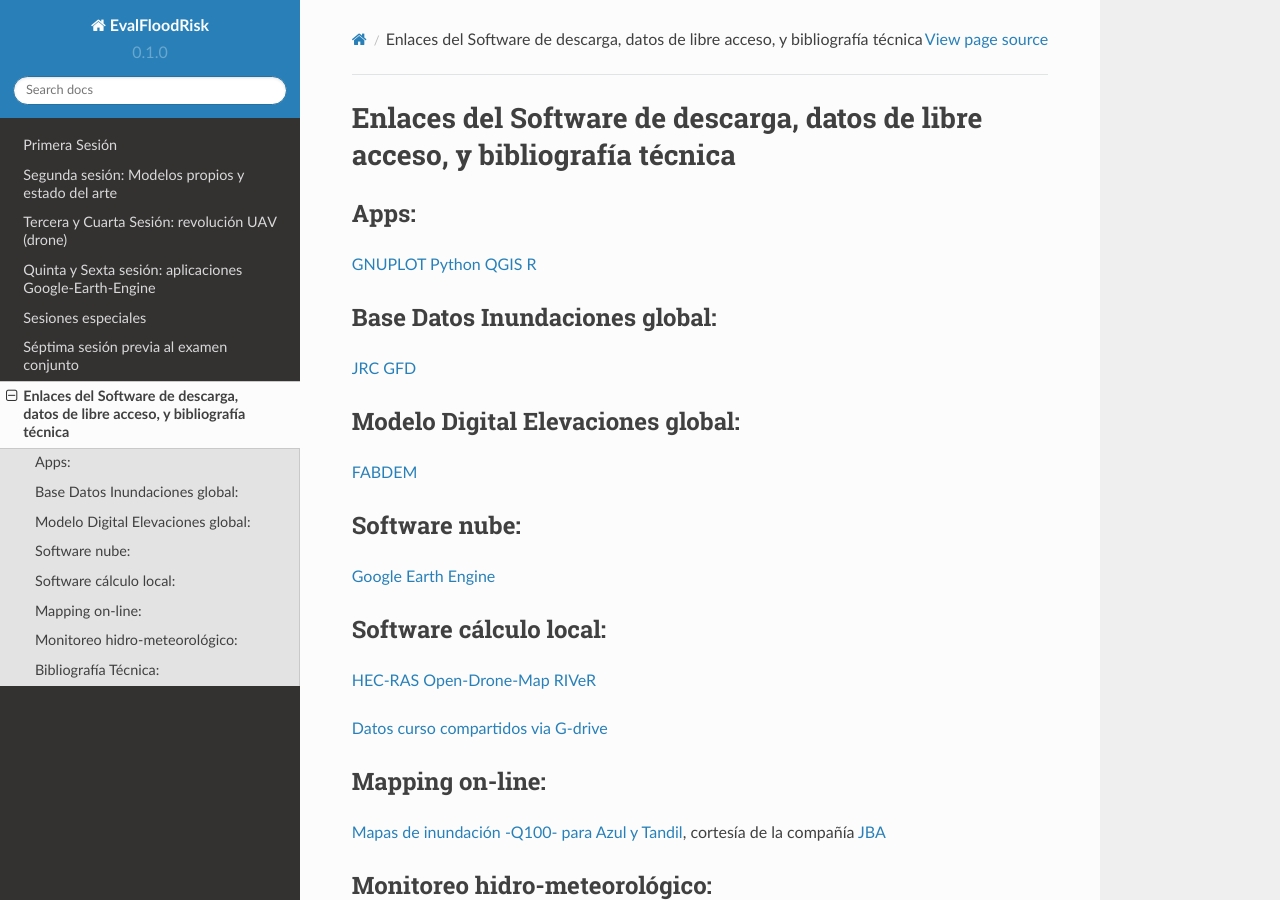
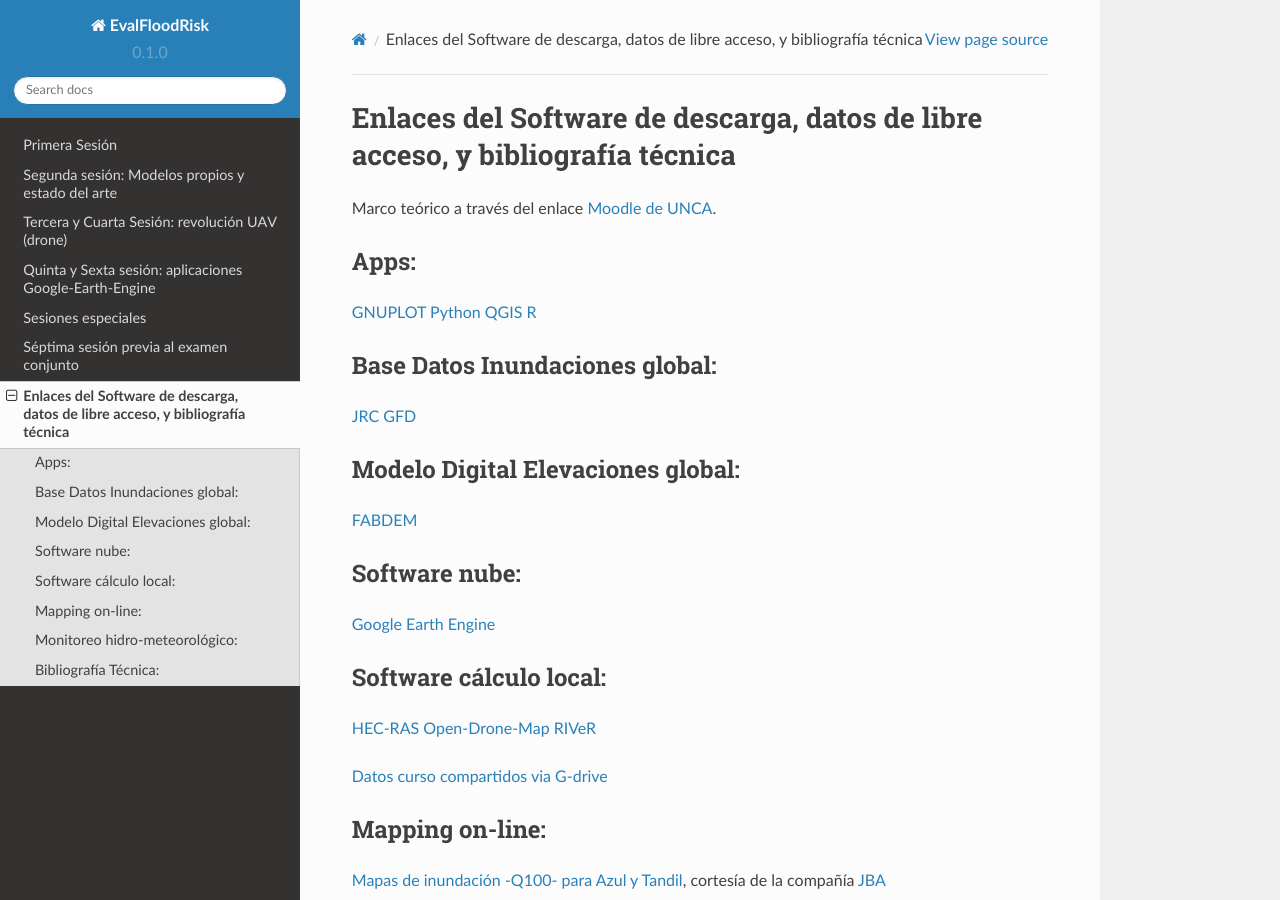
Before and after one commit to ivillamadrid/EvalFloodRisk_RSSWE, a Sphinx documentation site: the page built from docs/source/software.rst, in a window 1280 px wide and 900 px high. Built offline with Sphinx 7.4.7 and the Read the Docs theme 2.0.0, drawn with Linux system fonts in a browser that asks for light colours.

Commit message:
Update software.rst

```diff
--- a/docs/source/software.rst
+++ b/docs/source/software.rst
@@ -1,5 +1,7 @@
 Enlaces del Software de descarga, datos de libre acceso, y bibliografía técnica
 ===============================================================================
+
+Marco teórico a través del enlace `Moodle de UNCA <https://moodle-tecno.unca.edu.ar/>`_.
 
 Apps:
 -----
```
